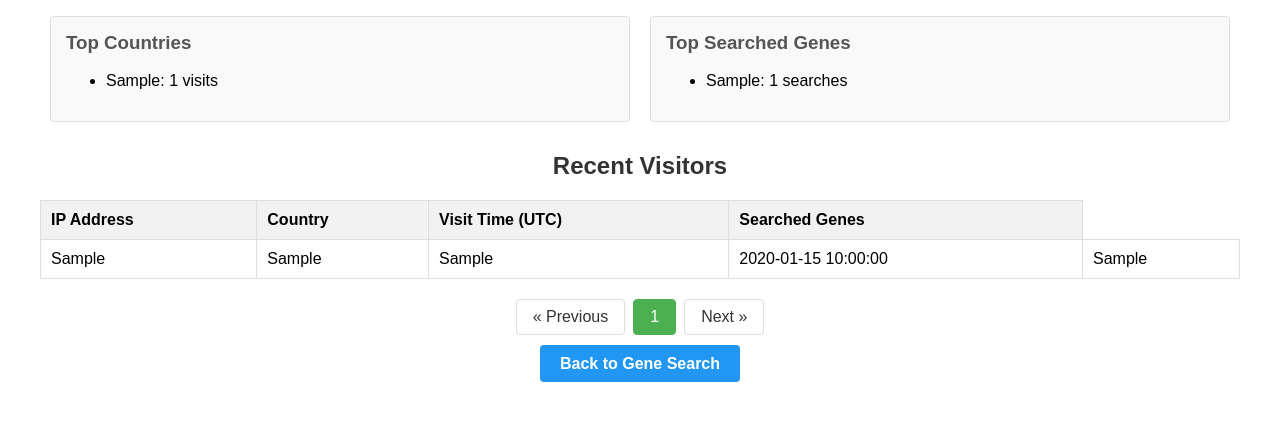
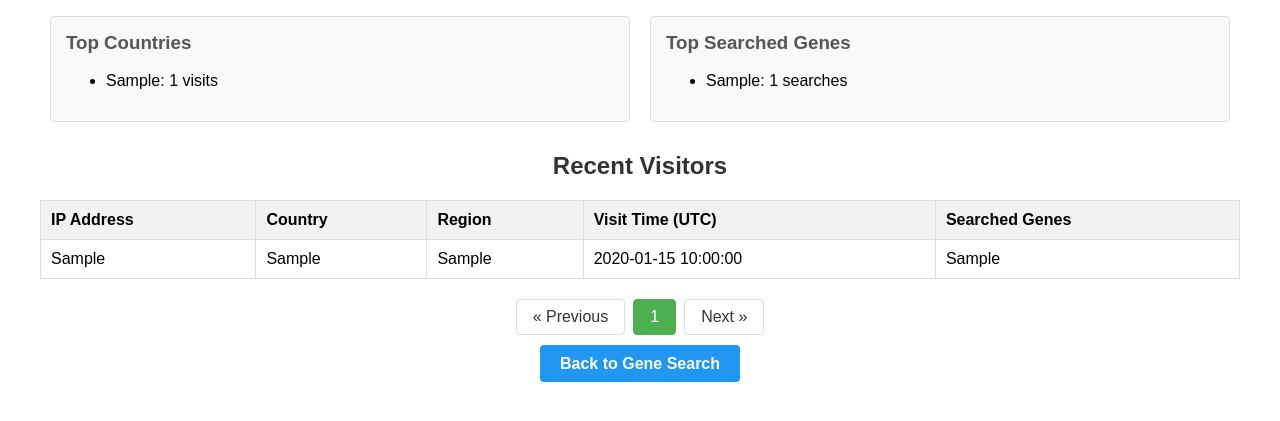
Before and after one commit to zhangfei1947/DrosophilaRhythmicGenes, a Flask app: page /visitors in a window 1280 px wide. Shown: the part 279-700 px from the top of the page. Run offline with Flask 3, Linux system fonts and the light colour scheme; tables that the repository leaves empty hold one stand-in row (values such as "Sample post").

Commit message:
visitor region

```diff
--- a/templates/visitors.html
+++ b/templates/visitors.html
@@ -141,6 +141,7 @@
             <tr>
                 <th>IP Address</th>
                 <th>Country</th>
+                <th>Region</th>
                 <th>Visit Time (UTC)</th>
                 <th>Searched Genes</th>
             </tr>
```
